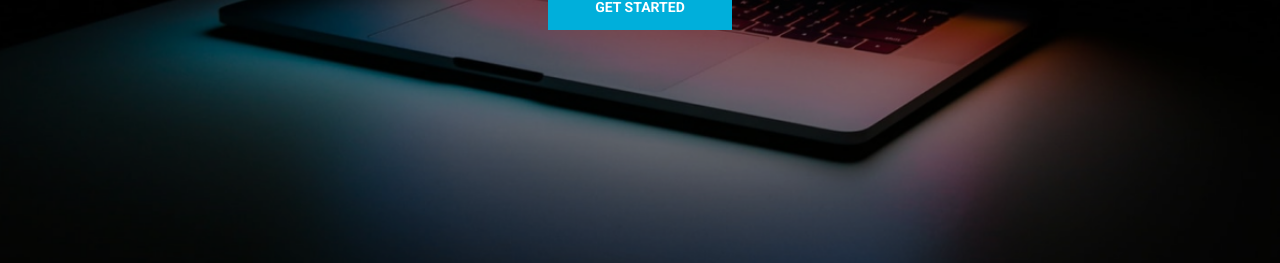
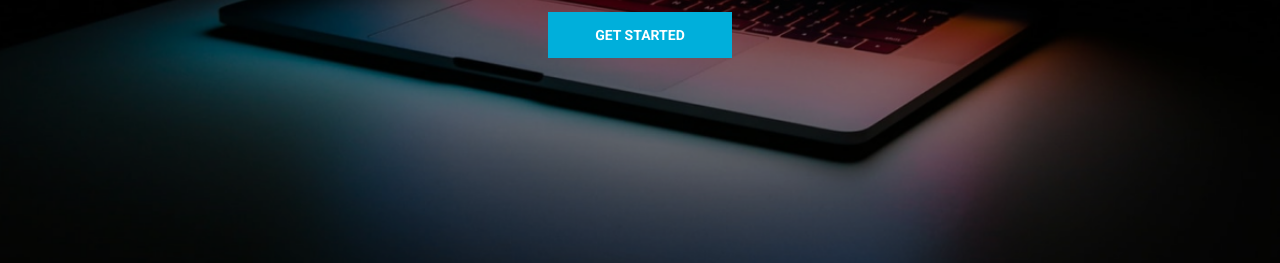
Before and after one commit to ortophius/web, a plain HTML site: page webdev/index.html in a window 1280 px wide. Shown: the part 422-685 px from the top of the page. Drawn offline with Linux system fonts and the light colour scheme.

Commit message:
fix: correct header behavior

```diff
--- a/webdev/style.css
+++ b/webdev/style.css
@@ -92,13 +92,12 @@ main {
   display: flex;
   flex-direction: column;
   align-items: center;
-  justify-content: flex-start;
-  box-sizing: border-box;
-  padding-top: 228px;
+  justify-content: center;
   height: 100vh;
+  min-height: 500px;
   color: #fff;
   background-color: #000;
-  background-image: url('./assets/bg-image.png');
+  background-image: url(./assets/bg-image.png);
   background-position: center center;
   background-size: cover;
 }
@@ -110,6 +109,7 @@ main {
   align-items: center;
   position: relative;
   text-align: center;
+  top: -32px;
 }
 
 .welcome__title {
```
